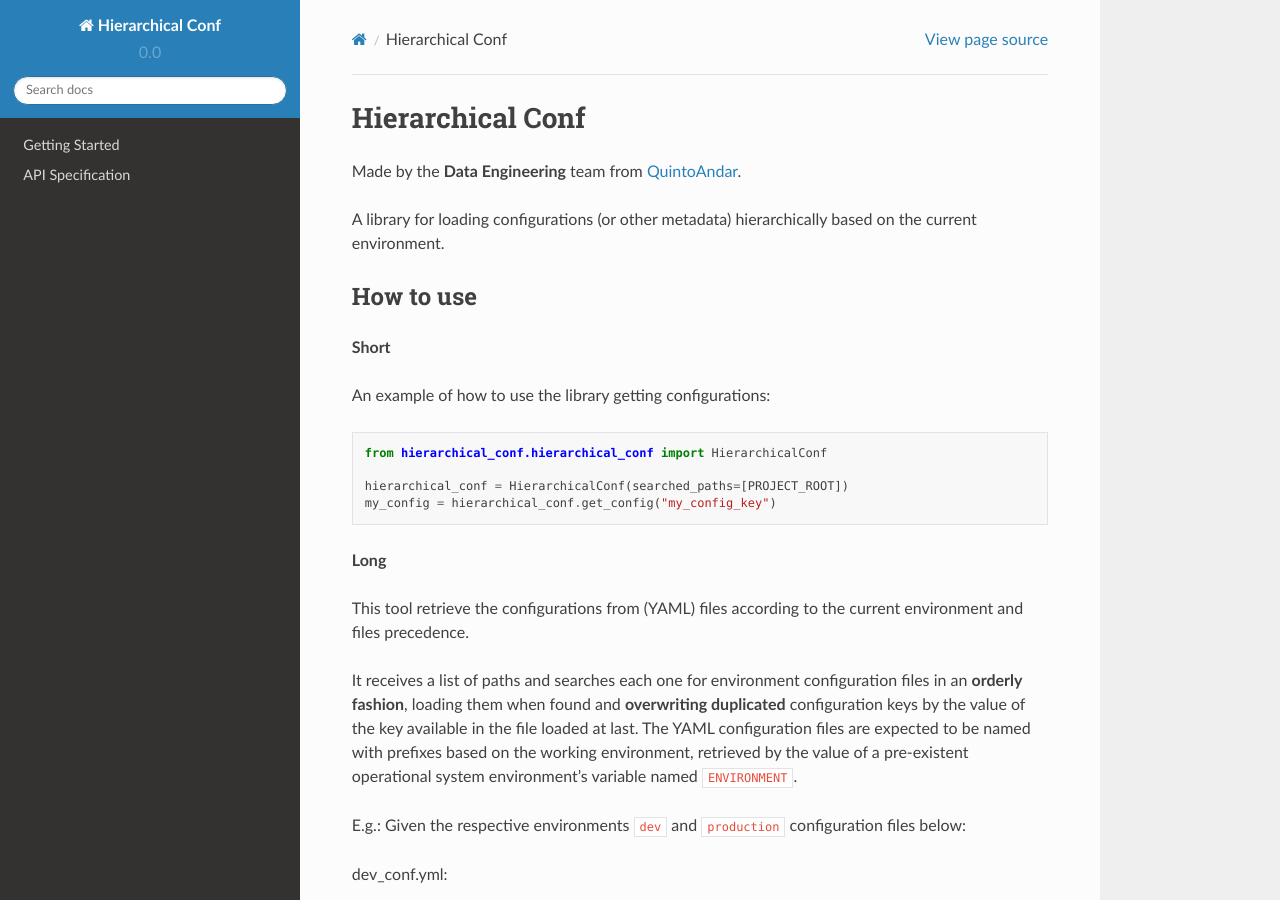
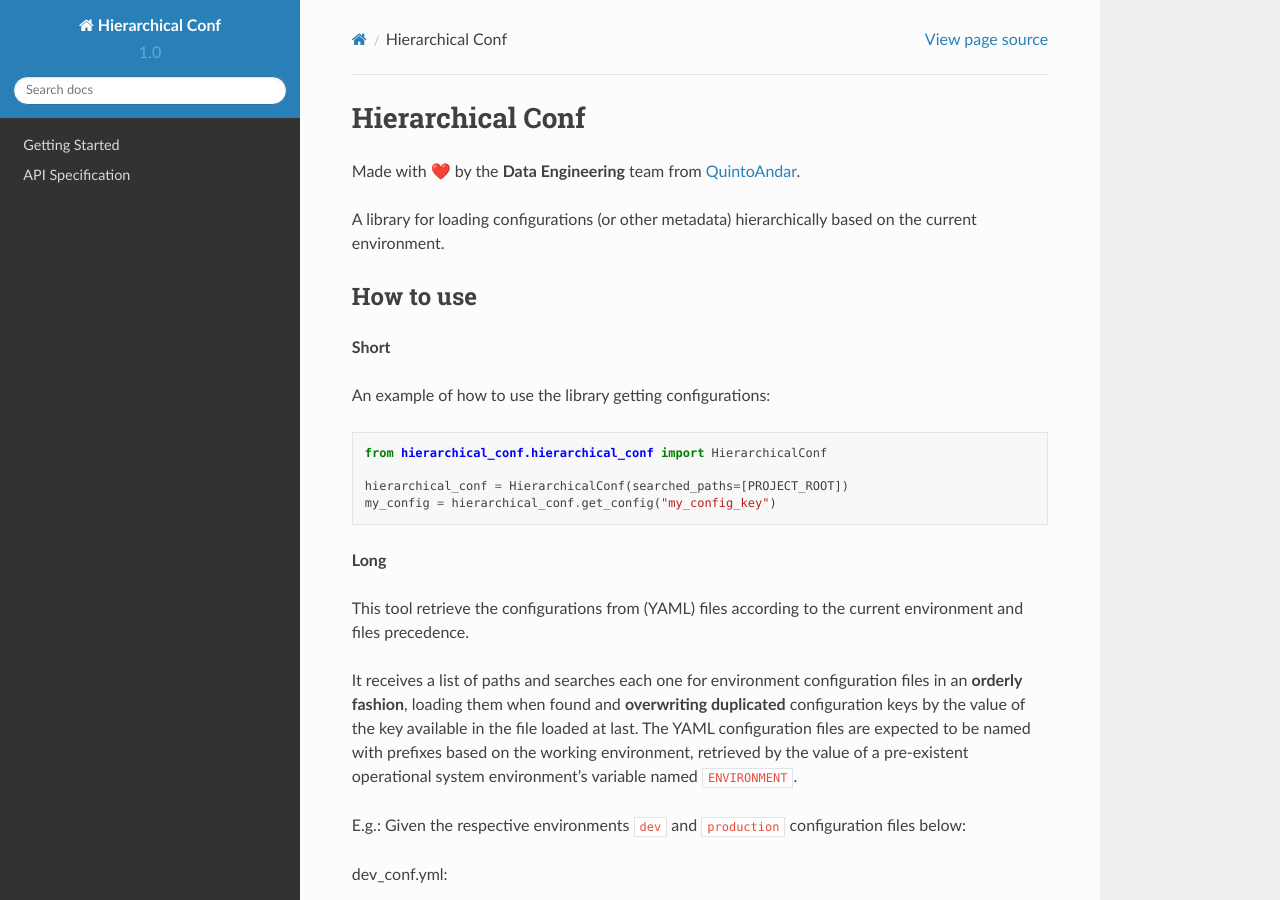
Before and after one commit to quintoandar/hierarchical-conf, a Sphinx documentation site: the page built from docs/source/index.rst, in a window 1280 px wide and 900 px high. Built offline with Sphinx 7.4.7 and the Read the Docs theme 2.0.0, drawn with Linux system fonts in a browser that asks for light colours.

```diff
--- a/docs/index.html
+++ /dev/null
@@ -1 +0,0 @@
-<meta http-equiv="refresh" content="0; url=./build/html/index.html" />
--- a/docs/source/conf.py
+++ b/docs/source/conf.py
@@ -16,10 +16,8 @@
 import os
 import sys
 
-# sys.path.insert(0, os.path.abspath('.'))
 sys.path.insert(0, os.path.abspath("../.."))
-# import sphinx_rtd_theme
-
+sys.setrecursionlimit(1500)
 
 # -- Project information -----------------------------------------------------
 
@@ -28,9 +26,9 @@ copyright = "2022, QuintoAndar"
 author = "Data Engineering Team"
 
 # The short X.Y version
-version = "0.0"
+version = "1.0"
 # The full version, including alpha/beta/rc tags
-release = "0.0.1"
+release = "1.0.0"
 
 
 # -- General configuration ---------------------------------------------------
@@ -74,7 +72,7 @@ language = "en"
 # List of patterns, relative to source directory, that match files and
 # directories to ignore when looking for source files.
 # This pattern also affects html_static_path and html_extra_path.
-exclude_patterns = []
+exclude_patterns = ["_build", "Thumbs.db", ".DS_Store"]
 
 # The name of the Pygments (syntax highlighting) style to use.
 pygments_style = None
--- a/docs/source/index.rst
+++ b/docs/source/index.rst
@@ -1,6 +1,6 @@
 Hierarchical Conf
 ===========================
-Made by the **Data Engineering** team from `QuintoAndar <https://github.com/quintoandar/>`_.
+Made with |:heart:| by the **Data Engineering** team from `QuintoAndar <https://github.com/quintoandar/>`_.
 
 A library for loading configurations (or other metadata) hierarchically based on the current environment.
 
```
Also changed, not shown: 1 other file.
